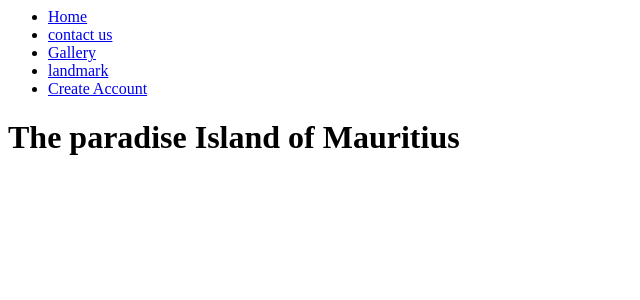
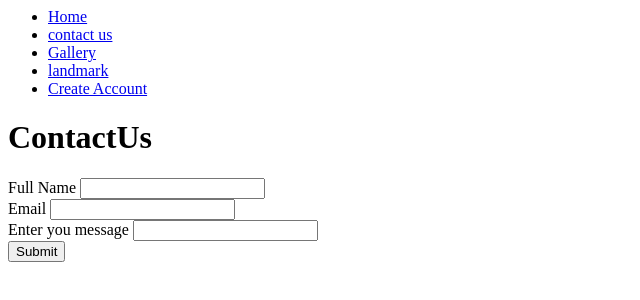
Before and after one commit to rhi8/Phase1-Project, a plain HTML site: page contactus.html in a window 1280 px wide. Shown: the whole page, without its empty margins (0-640 px from the left). Drawn offline with Linux system fonts and the light colour scheme.

Commit message:
contactCo

```diff
--- a/contactus.html
+++ b/contactus.html
@@ -5,6 +5,7 @@
     <title>ContactUs</title>
 </head>
 <body>
+    <!-- navlink-->
     <div>
         <nav>
             <ul>
@@ -15,9 +16,19 @@
                 <li><a href="account.html">Create Account</a> </li>
             </ul>
         </nav>
-        <div>
-            <h1>The paradise Island of Mauritius</h1>
-        </div>
+    </div>
+    <!-- contact us-->
+    <div>
+        <h1>ContactUs</h1>
+            <form>
+            <label>Full Name</label>
+            <input type="text" name="Contactus" id="fullname"><br>
+            <label>Email</label>
+            <input type="email" name="contactus" id="emailtext"><br>
+            <label>Enter you message</label>
+            <input type="textarea"><br>
+            <input type="submit">
+        </form>
     </div>
 </body>
 </html>
```
